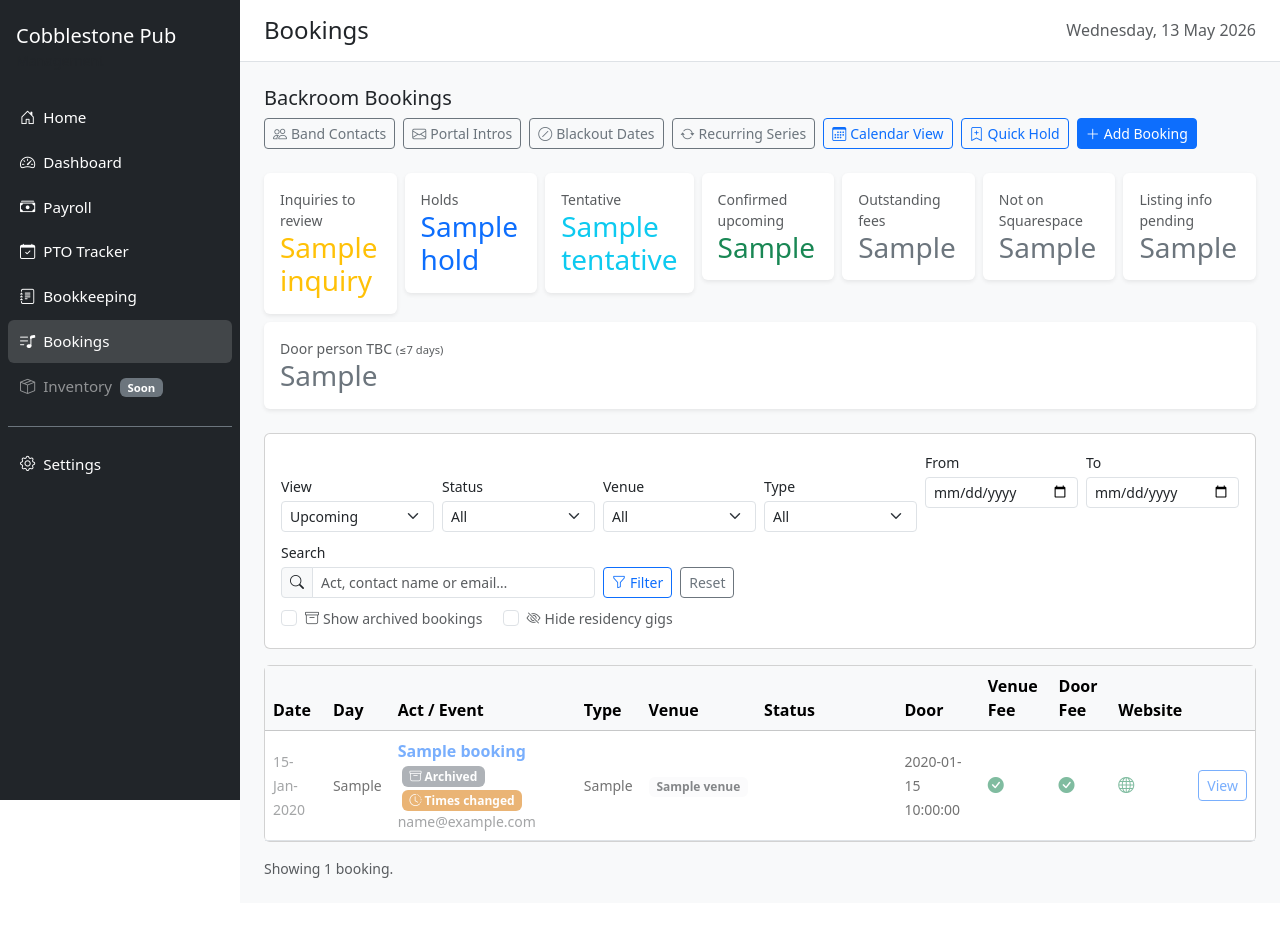
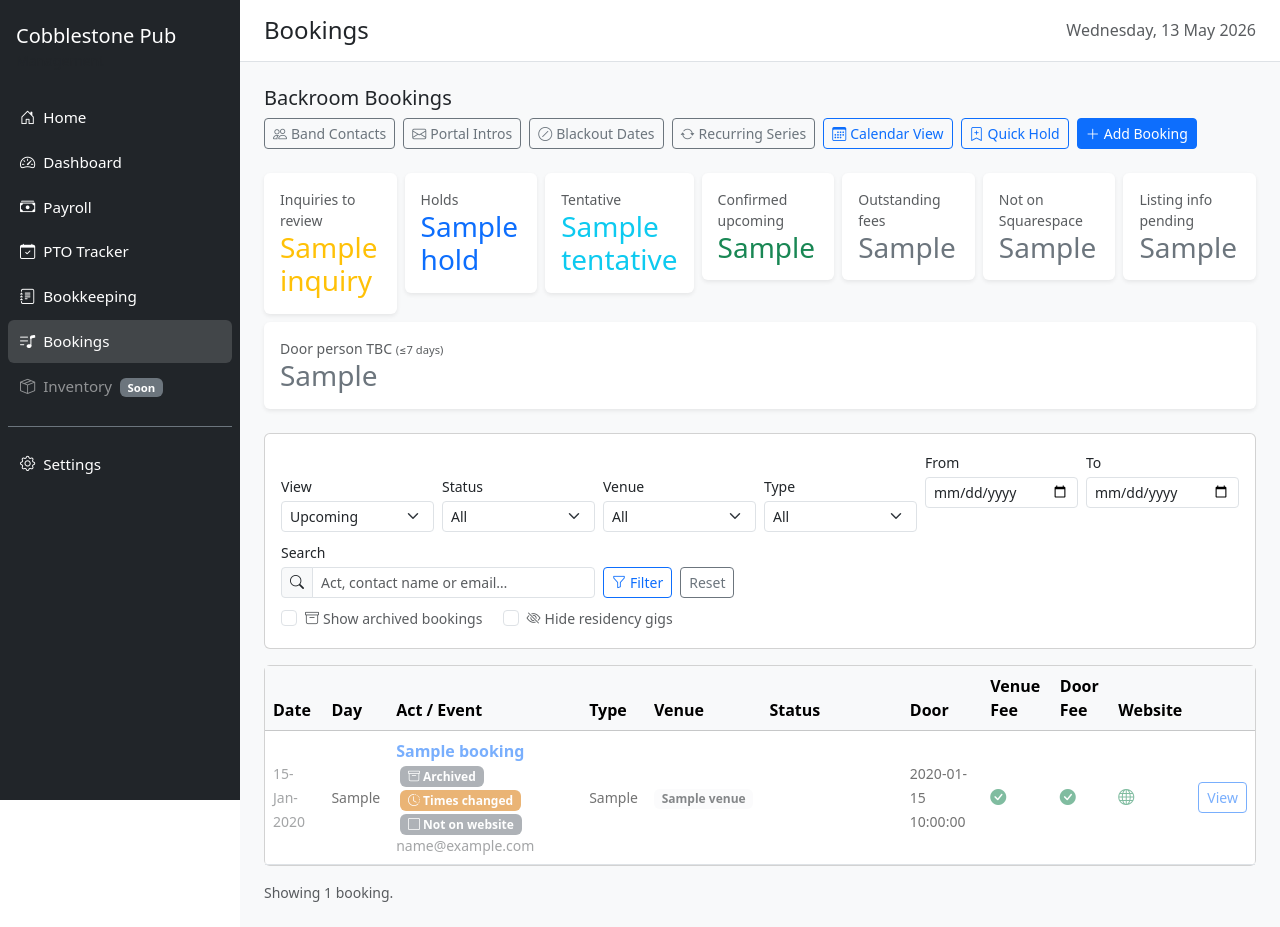
Before and after one commit to SorayaKMC/cobblestone-pub-, a Flask app: template templates/bookings_list.html in a window 1280 px wide. Before the commit the page ends 878 px from the top, so only its background shows below. Run offline with Flask 3, Linux system fonts and the light colour scheme; data comes from the database, SQL or seed files in the repository; the template is opened without the code that fills it: most values are stand-ins (such as "Sample title", 1, 10 or a date in 2020); a database or web service that is not in the repository returns one stand-in record (values such as "Sample title"); data that the repository does not hold is empty.

Commit message:
bookings list: show Squarespace listing status badge per row
Three-state badge appears alongside the act name on confirmed bookings:
  - grey     "Not on website"
  - amber    "Website: needs info"
  - green    "On website"

Skipped for non-confirmed rows (inquiry/tentative/hold) since listing
status isn't actionable until the gig is locked in.

Co-Authored-By: Claude Opus 4.7 (1M context) <noreply@anthropic.com>

```diff
--- a/templates/bookings_list.html
+++ b/templates/bookings_list.html
@@ -335,6 +335,25 @@
                                     <i class="bi bi-slash-circle"></i> NO doorperson fee
                                 </span>
                             {% endif %}
+                            {% if b.status == 'confirmed' %}
+                                {% set _ls = b.squarespace_listing_status or 'not_listed' %}
+                                {% if _ls == 'not_listed' %}
+                                    <span class="badge ms-1 bg-secondary"
+                                          title="Not yet added to the Cobblestone website">
+                                        <i class="bi bi-square"></i> Not on website
+                                    </span>
+                                {% elif _ls == 'partial' %}
+                                    <span class="badge ms-1 bg-warning text-dark"
+                                          title="On the website but waiting for info (ticket link, poster, etc.)">
+                                        <i class="bi bi-exclamation-square-fill"></i> Website: needs info
+                                    </span>
+                                {% elif _ls == 'live' %}
+                                    <span class="badge ms-1 bg-success"
+                                          title="Listed on the website with full info">
+                                        <i class="bi bi-check-square-fill"></i> On website
+                                    </span>
+                                {% endif %}
+                            {% endif %}
                             {% if b.contact_email %}<div class="text-muted small">{{ b.contact_email }}</div>{% endif %}
                         </td>
                         <td><span class="small">{{ b.event_type }}</span></td>
```
